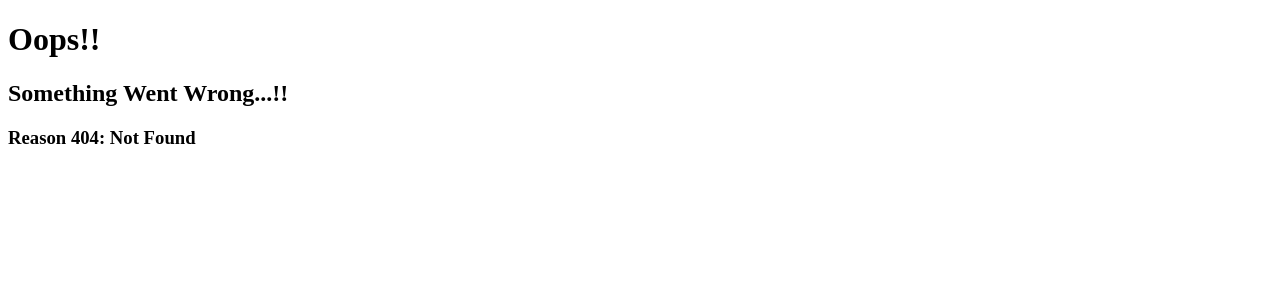
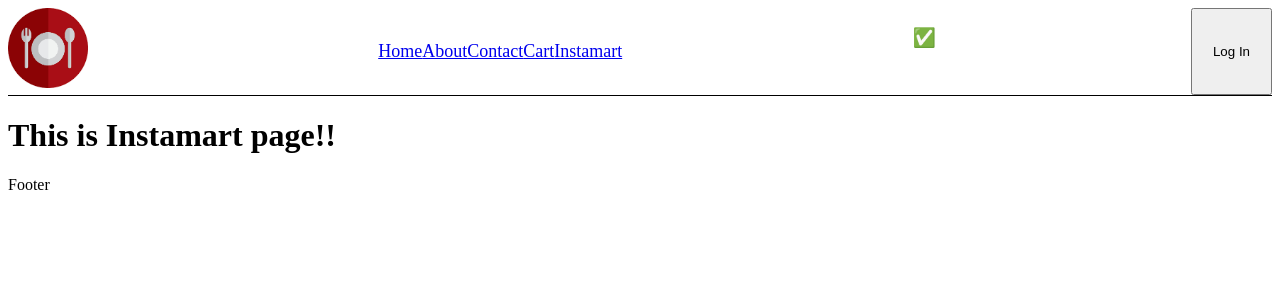
Before and after one commit to Charan2409/Namaste_FoodApp, a React (Create React App) app: page /instamart in a window 1280 px wide. Before the commit this address had no page. Shown: the top 300 px of the page. Built offline with nearby package versions, Linux system fonts and the light colour scheme.

Commit message:
chapter-09

```diff
--- a/src/components/Body.js
+++ b/src/components/Body.js
@@ -3,6 +3,8 @@ import RestaurantCard from "./RestaurantCard";
 import { useEffect } from "react";
 import ShimmerEffect from "./ShimmerEffect";
 import { Link } from "react-router-dom";
+import { Restaurant_URL } from "../utils/constants";
+import useOnline from './useOnline';
 
 const Body = () => {
   const [listOfRestaurants, setListOfRestaurants] = useState([]);
@@ -14,13 +16,17 @@ const Body = () => {
   }, []);
 
   const fetchData = async () => {
-    const data = await fetch(
-      "https://www.swiggy.com/dapi/restaurants/list/v5?lat=17.4130705&lng=78.57557249999999&page_type=DESKTOP_WEB_LISTING"
-    );
+    const data = await fetch(Restaurant_URL);
     const json = await data.json();
     setListOfRestaurants(json?.data?.cards[2]?.data?.data?.cards);
     setFilteredRestaurants(json?.data?.cards[2]?.data?.data?.cards);
   };
+
+  const isOnline = useOnline();
+
+  if (!isOnline) {
+    return <h1>You are Offline!! Please check your network connection.</h1>;
+  }
 
   return listOfRestaurants.length === 0 ? (
     <ShimmerEffect />
--- a/src/components/Header.js
+++ b/src/components/Header.js
@@ -1,6 +1,12 @@
-import React, { useState } from "react";
+import React, { lazy, useState } from "react";
 import food_logo from "./food_logo.png";
 import { Link } from "react-router-dom";
+import useOnline from "./useOnline";
+
+
+
+const Instamart = lazy(() => import("./components/Instamart"));
+
 
 const LoggedInUser = () => {
   return false;
@@ -8,6 +14,8 @@ const LoggedInUser = () => {
 
 const Header = () => {
   const [isLoggedIn, setIsLoggedIn] = useState(false);
+
+  const isOnline = useOnline();
 
   const handleLogOut = () => {
     setIsLoggedIn(false);
@@ -36,8 +44,12 @@ const Header = () => {
           <Link to="/cart">
             <li>Cart</li>
           </Link>
+          <Link to="/Instamart">
+            <li>Instamart</li>
+          </Link>
         </ul>
       </div>
+      <h3>{isOnline ? "✅" : "🔴"}</h3>
       {isLoggedIn ? (
         <button className="logout-button" onClick={handleLogOut}>
           Log Out
--- /dev/null
+++ b/src/components/Instamart.js
@@ -0,0 +1,11 @@
+import React from "react";
+
+const Instamart = () => {
+  return (
+    <div>
+      <h1>This is Instamart page!!</h1>
+    </div>
+  );
+};
+
+export default Instamart;
--- /dev/null
+++ b/src/components/useOnline.js
@@ -0,0 +1,27 @@
+import { useEffect, useState } from "react";
+
+const useOnline = () => {
+  const [isOnline, setIsOnline] = useState(true);
+
+  useEffect(() => {
+    const handleOnline = () => {
+      setIsOnline(true);
+    };
+
+    const handleOffline = () => {
+      setIsOnline(false);
+    };
+
+    window.addEventListener("online", handleOnline);
+    window.addEventListener("offline", handleOffline);
+
+    return () => {
+      window.removeEventListener("online", handleOnline);
+      window.removeEventListener("offline", handleOffline);
+    };
+  }, []);
+
+  return isOnline;
+};
+
+export default useOnline;
--- a/src/index.js
+++ b/src/index.js
@@ -1,4 +1,4 @@
-import React from "react";
+import React, { Suspense } from "react";
 import ReactDOM from "react-dom/client";
 import "./index.css";
 import App from "./App";
@@ -10,6 +10,8 @@ import Cart from "./components/Cart";
 import Error from "./components/Error";
 import Body from "./components/Body";
 import RestaurantMenu from "./components/RestaurantMenu";
+import Instamart from "./components/Instamart";
+import ShimmerEffect from "./components/ShimmerEffect";
 
 const appRouter = createBrowserRouter([
   {
@@ -34,6 +36,14 @@ const appRouter = createBrowserRouter([
         element: <Cart />,
       },
       {
+        path: "/instamart",
+        element: (
+          <Suspense fallback={<ShimmerEffect />}>
+            <Instamart />
+          </Suspense>
+        ),
+      },
+      {
         path: "/Restaurant/:id",
         element: <RestaurantMenu />,
       },
--- a/src/utils/constants.js
+++ b/src/utils/constants.js
@@ -3,3 +3,6 @@ export const CDN_URL =
 
 export const Menu_API =
   "https://www.swiggy.com/dapi/menu/pl?page-type=REGULAR_MENU&complete-menu=true&lat=17.4799677&lng=78.35435500000001&restaurantId=";
+
+export const Restaurant_URL =
+  "https://www.swiggy.com/dapi/restaurants/list/v5?lat=17.4130705&lng=78.57557249999999&page_type=DESKTOP_WEB_LISTING";
```
